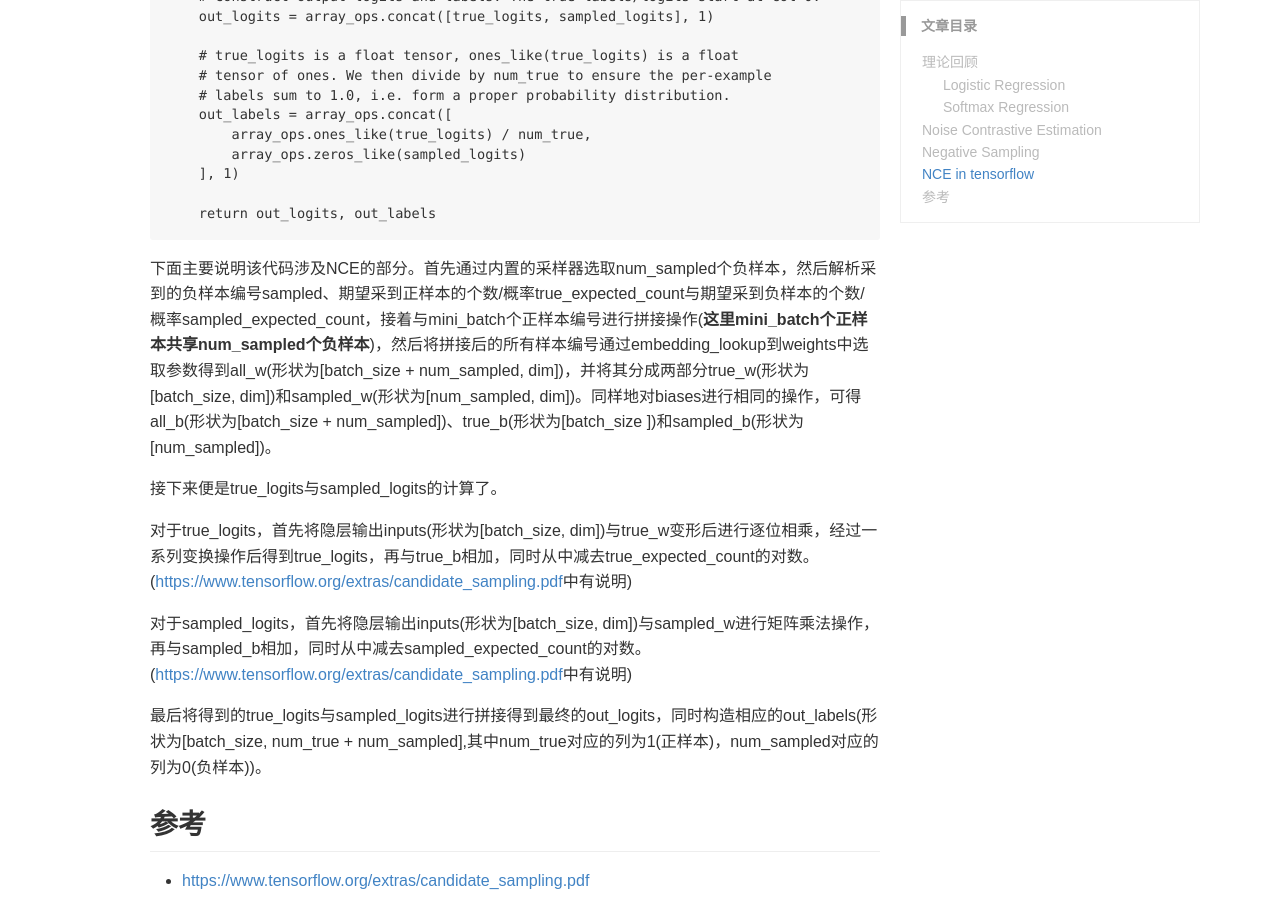
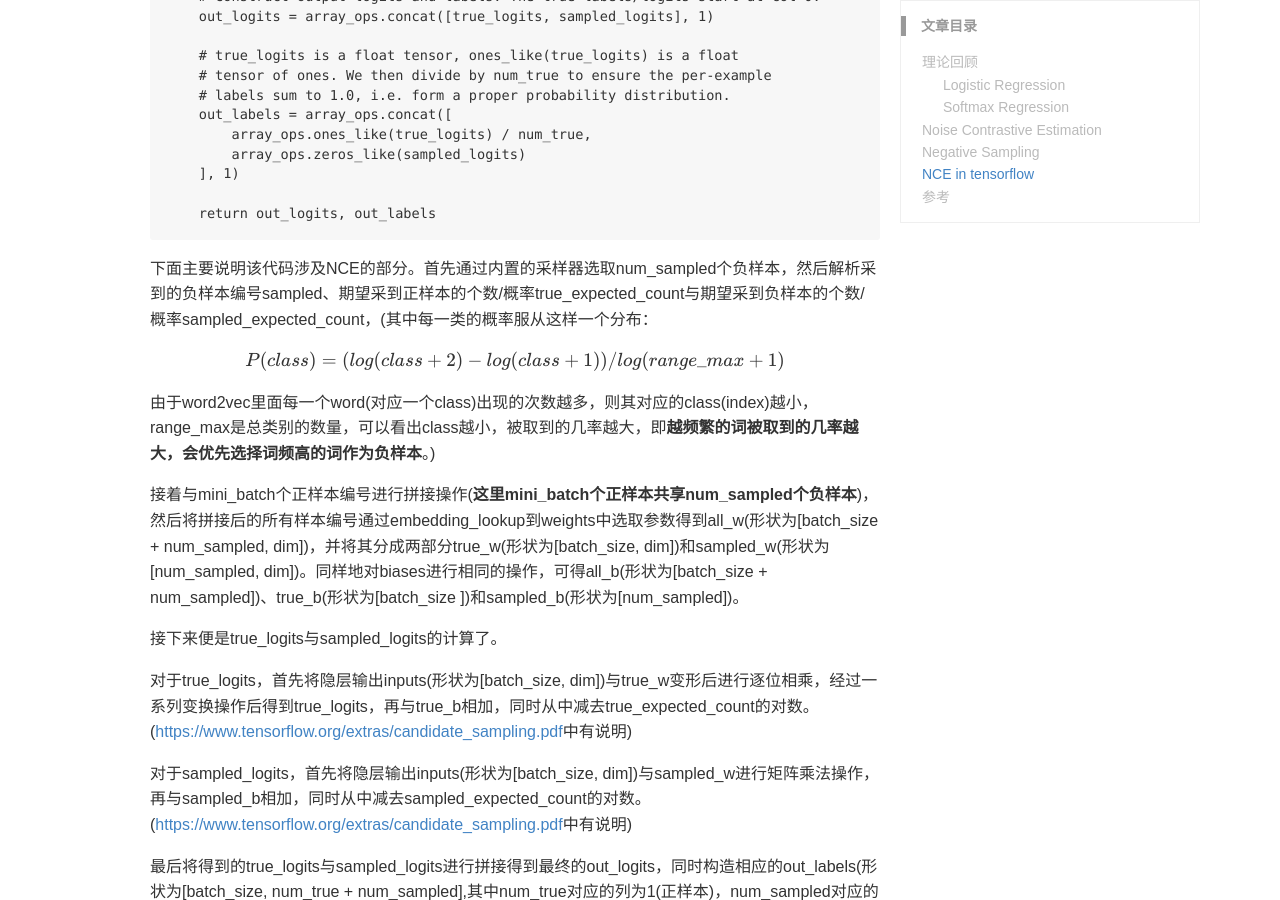
Before and after one commit to carlos9310/carlos9310.github.io, a Jekyll site: the page built from _posts/ML/2019-10-15-Approximating the Softmax.md, in a window 1280 px wide and 900 px high, scrolled down 9961 px. Built offline with Jekyll 4.4.1, drawn with Linux system fonts in a browser that asks for light colours; formulas are drawn with MathJax 3; comment, search, counter and statistics services are not loaded.

Commit message:
update NCE

````diff
--- a/_posts/ML/2019-10-15-Approximating the Softmax.md
+++ b/_posts/ML/2019-10-15-Approximating the Softmax.md
@@ -449,7 +449,13 @@ def _compute_sampled_logits(weights,
 
     return out_logits, out_labels
 ```
-下面主要说明该代码涉及NCE的部分。首先通过内置的采样器选取num_sampled个负样本，然后解析采到的负样本编号sampled、期望采到正样本的个数/概率true_expected_count与期望采到负样本的个数/概率sampled_expected_count，接着与mini_batch个正样本编号进行拼接操作(**这里mini_batch个正样本共享num_sampled个负样本**)，然后将拼接后的所有样本编号通过embedding_lookup到weights中选取参数得到all_w(形状为[batch_size + num_sampled, dim])，并将其分成两部分true_w(形状为[batch_size, dim])和sampled_w(形状为[num_sampled, dim])。同样地对biases进行相同的操作，可得all_b(形状为[batch_size + num_sampled])、true_b(形状为[batch_size ])和sampled_b(形状为[num_sampled])。
+下面主要说明该代码涉及NCE的部分。首先通过内置的采样器选取num_sampled个负样本，然后解析采到的负样本编号sampled、期望采到正样本的个数/概率true_expected_count与期望采到负样本的个数/概率sampled_expected_count，(其中每一类的概率服从这样一个分布：
+
+$$P(class) = (log(class + 2) - log(class + 1)) / log(range\_max + 1)$$
+
+由于word2vec里面每一个word(对应一个class)出现的次数越多，则其对应的class(index)越小，range_max是总类别的数量，可以看出class越小，被取到的几率越大，即**越频繁的词被取到的几率越大，会优先选择词频高的词作为负样本**。)
+
+接着与mini_batch个正样本编号进行拼接操作(**这里mini_batch个正样本共享num_sampled个负样本**)，然后将拼接后的所有样本编号通过embedding_lookup到weights中选取参数得到all_w(形状为[batch_size + num_sampled, dim])，并将其分成两部分true_w(形状为[batch_size, dim])和sampled_w(形状为[num_sampled, dim])。同样地对biases进行相同的操作，可得all_b(形状为[batch_size + num_sampled])、true_b(形状为[batch_size ])和sampled_b(形状为[num_sampled])。
 
 接下来便是true_logits与sampled_logits的计算了。
 
````
